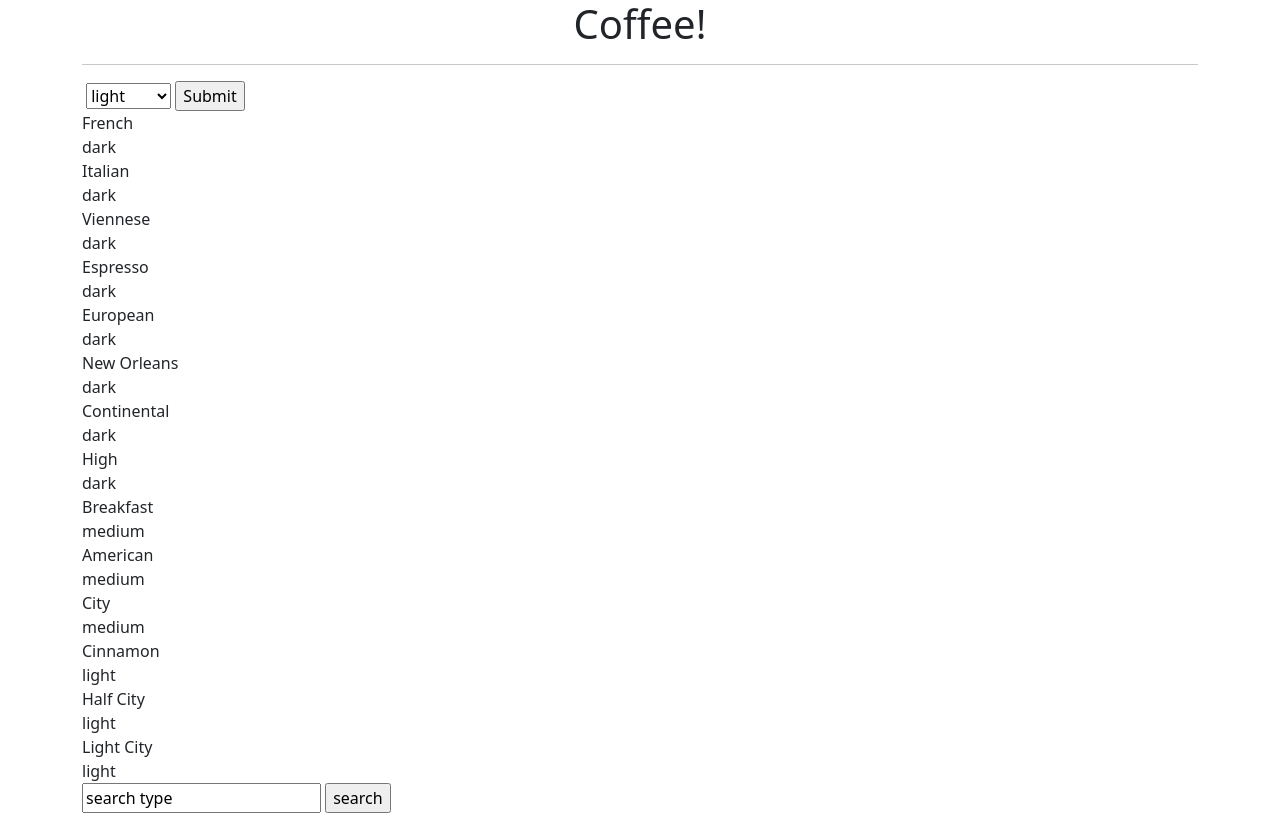
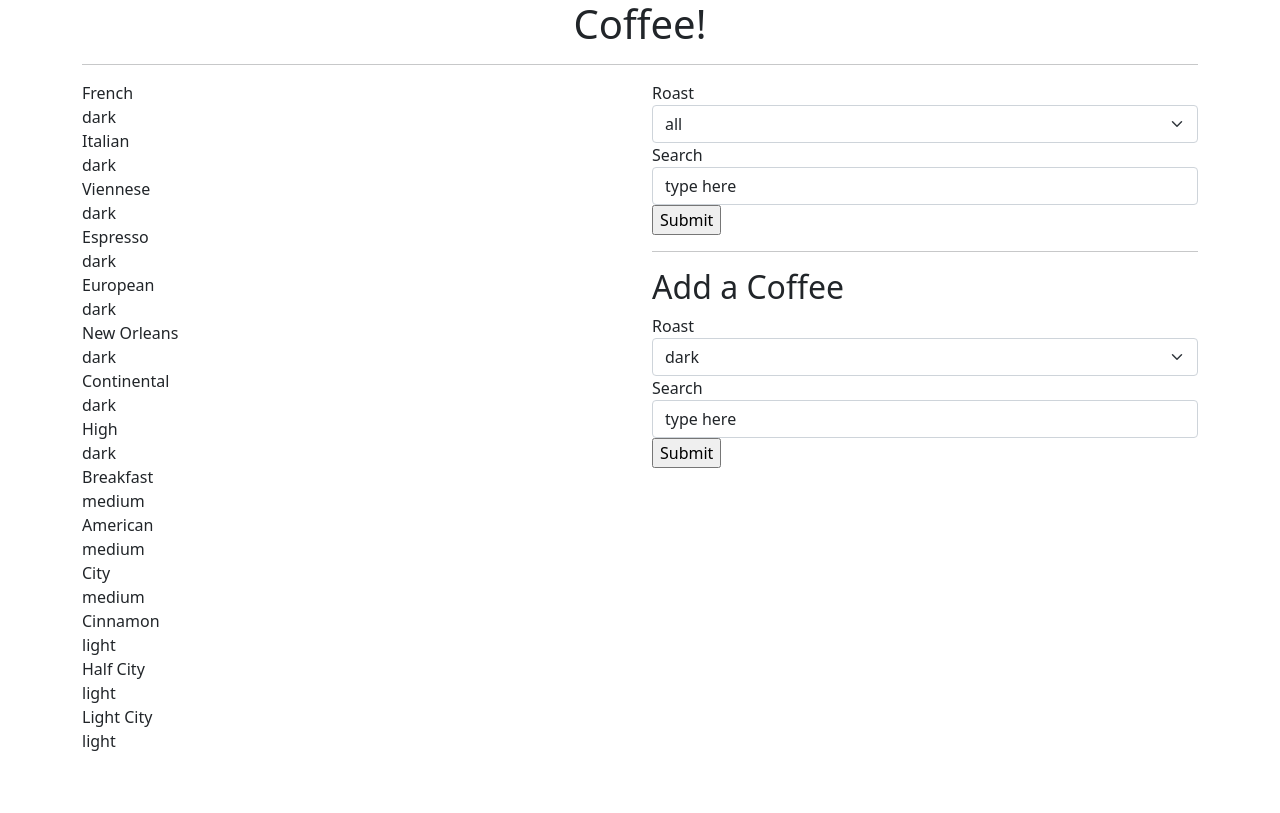
Before and after one commit to joanna-foss/codeup-web-exercises, a plain HTML site: page coffee-proj-practice.html in a window 1280 px wide. Drawn offline with nearby package versions, Linux system fonts and the light colour scheme.

Commit message:
updated: the coff proj

```diff
--- a/coffee-proj-practice.html
+++ b/coffee-proj-practice.html
@@ -12,31 +12,43 @@
 
     <hr>
 
-    <form>
-        <label for="roast-selection"></label>
-        <select id="roast-selection">
+    <div class="row">
+
+    <div id="coffees" class="col-6"></div>
+    <div class="col-6">
+    <form class="">
+        <label for="roast-selection" class="">Roast</label>
+        <select id="roast-selection" class="form-select">
+            <option selected>all</option>
             <option>light</option>
             <option>medium</option>
             <option>dark</option>
         </select>
+
+        <label for="coffee-search" class="">Search</label>
+        <input class="form-control" id="coffee-search" type="search" value="type here">
         <input id="submit" type="submit" />
     </form>
 
-    <div id="coffees"></div>
+    <hr>
 
-    <input type="search" value="search type">
-    <input type="submit" value="search">
+    <h2 class="">Add a Coffee</h2>
 
-<!--    <table>-->
-<!--        <thead>-->
-<!--            <tr>-->
-<!--                <th>ID</th>-->
-<!--                <th>NAME</th>-->
-<!--                <th>ROAST</th>-->
-<!--            </tr>-->
-<!--        </thead>-->
-<!--        <tbody id="coffees"></tbody>-->
-<!--    </table>-->
+    <form class="">
+        <label for="roast-selection" class="">Roast</label>
+        <select id="roast-selection" class="form-select">
+            <option>light</option>
+            <option>medium</option>
+            <option selected>dark</option>
+        </select>
+
+        <label for="coffee-search" class="">Search</label>
+        <input class="form-control" id="coffee-search" type="search" value="type here">
+        <input id="add" type="submit" />
+    </form>
+    </div>
+
+    </div>
 
     <script src="https://cdn.jsdelivr.net/npm/bootstrap@5.1.1/dist/js/bootstrap.bundle.min.js" integrity="sha384-/bQdsTh/da6pkI1MST/rWKFNjaCP5gBSY4sEBT38Q/9RBh9AH40zEOg7Hlq2THRZ" crossorigin="anonymous"></script>
     <script src="js/main.js"></script>
--- a/js/main.js
+++ b/js/main.js
@@ -1,9 +1,10 @@
 "use strict"
 
 function renderCoffee(coffee) {
-    var html = '<div class="coffee">';
-    html += '<div class="name">' + coffee.name + '</div>';
-    html += '<div class="roast">' + coffee.roast + '</div>';
+    var html = '<div class="coffee-info">';
+    html += '<div class="coffee-id d-none">' + coffee.id + '</div>';
+    html += '<div class="coffee-name">' + coffee.name + '</div>';
+    html += '<div class="coffee-roast">' + coffee.roast + '</div>';
     html += '</div>';
 
     return html;
```
